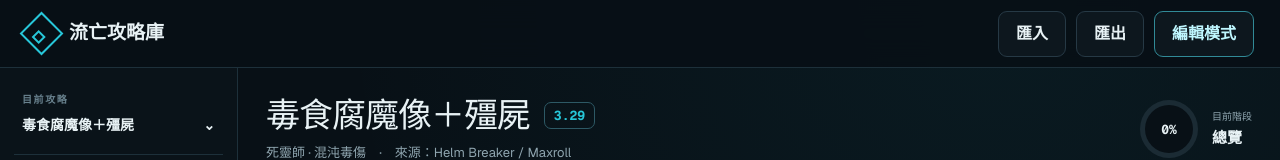
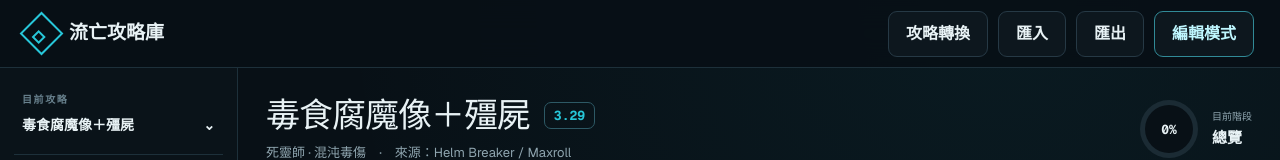
Before and after one commit to LULU0723/poe-guide-vault, a Next.js app: page / in a window 1280 px wide. Shown: the top 160 px of the page. Built offline with nearby package versions, Linux system fonts and the light colour scheme.

Commit message:
Add guide conversion workbench

```diff
--- a/app/page.tsx
+++ b/app/page.tsx
@@ -2,6 +2,7 @@
 /* eslint-disable @next/next/no-img-element -- guide images are user-pasted data URLs */
 
 import { ChangeEvent, ClipboardEvent, useEffect, useMemo, useRef, useState } from "react";
+import ConverterWorkbench from "./ConverterWorkbench";
 
 type Skill = { name: string; color: "blue" | "red" | "green" };
 type ChecklistItem = { id: string; text: string; required?: boolean; unlockMessage?: string };
@@ -54,6 +55,7 @@
   const [stageId, setStageId] = useState("overview");
   const [editing, setEditing] = useState(false);
   const [showLibrary, setShowLibrary] = useState(false);
+  const [showConverter, setShowConverter] = useState(false);
   const [pendingImport, setPendingImport] = useState<Guide[] | null>(null);
   const [checked, setChecked] = useState<Record<string, boolean>>({});
   const [selectedVariants, setSelectedVariants] = useState<Record<string, string>>( {} );
@@ -130,6 +132,7 @@
       <header className="topbar">
         <button className="brand" onClick={() => setShowLibrary(true)}><span className="brand-mark">◇</span><span>流亡攻略庫</span></button>
         <div className="top-actions">
+          <button className="ghost converter-trigger" onClick={() => setShowConverter(true)}>攻略轉換</button>
           <button className="ghost" onClick={() => fileRef.current?.click()}>匯入</button><input ref={fileRef} type="file" accept="application/json" hidden onChange={importData}/>
           <button className="ghost" onClick={exportData}>匯出</button>
           <button className={editing ? "primary active" : "primary"} onClick={() => setEditing(v => !v)}>{editing ? "完成編輯" : "編輯模式"}</button>
@@ -211,6 +214,7 @@
 
       {showLibrary && <div className="modal-backdrop" onMouseDown={()=>setShowLibrary(false)}><section className="modal" onMouseDown={e=>e.stopPropagation()}><div className="modal-head"><div><small>MY BUILD LIBRARY</small><h2>選擇攻略</h2></div><button onClick={()=>setShowLibrary(false)}>×</button></div><div className="guide-grid">{guides.map(g=><div className="guide-card" key={g.id}><button className="guide-open" onClick={()=>{setGuideId(g.id);setStageId(g.stages[0].id);setShowLibrary(false)}}><span className="guide-version">{g.version}</span><strong>{g.title}</strong><small>{g.archetype}</small><i>{g.stages.length} 個階段</i></button><div className="guide-actions"><button onClick={()=>duplicateGuide(g)}>複製</button><button className="danger" onClick={()=>deleteGuide(g.id)}>刪除</button></div></div>)}<button className="add-card" onClick={newGuide}><strong>＋</strong><span>建立空白攻略</span></button></div></section></div>}
       {pendingImport && <div className="modal-backdrop"><section className="modal import-modal"><div className="modal-head"><div><small>IMPORT GUIDES</small><h2>匯入 {pendingImport.length} 份攻略</h2></div><button onClick={()=>setPendingImport(null)}>×</button></div><p>選擇如何處理目前攻略庫。建議一般新增流派使用「新增」，更新既有攻略使用「依 ID 合併」。</p><div className="import-options"><button onClick={()=>applyImport("add")}><strong>新增攻略</strong><span>保留全部現有攻略；重複 ID 會建立副本。</span></button><button onClick={()=>applyImport("merge")}><strong>依 ID 合併</strong><span>同 ID 更新，不同 ID 新增。</span></button><button className="danger-zone" onClick={()=>confirm("確定以匯入檔取代全部現有攻略？")&&applyImport("replace")}><strong>取代全部</strong><span>刪除現有攻略並完全採用匯入檔。</span></button></div></section></div>}
+      <ConverterWorkbench open={showConverter} onClose={() => setShowConverter(false)}/>
     </main>
   );
 }
```
